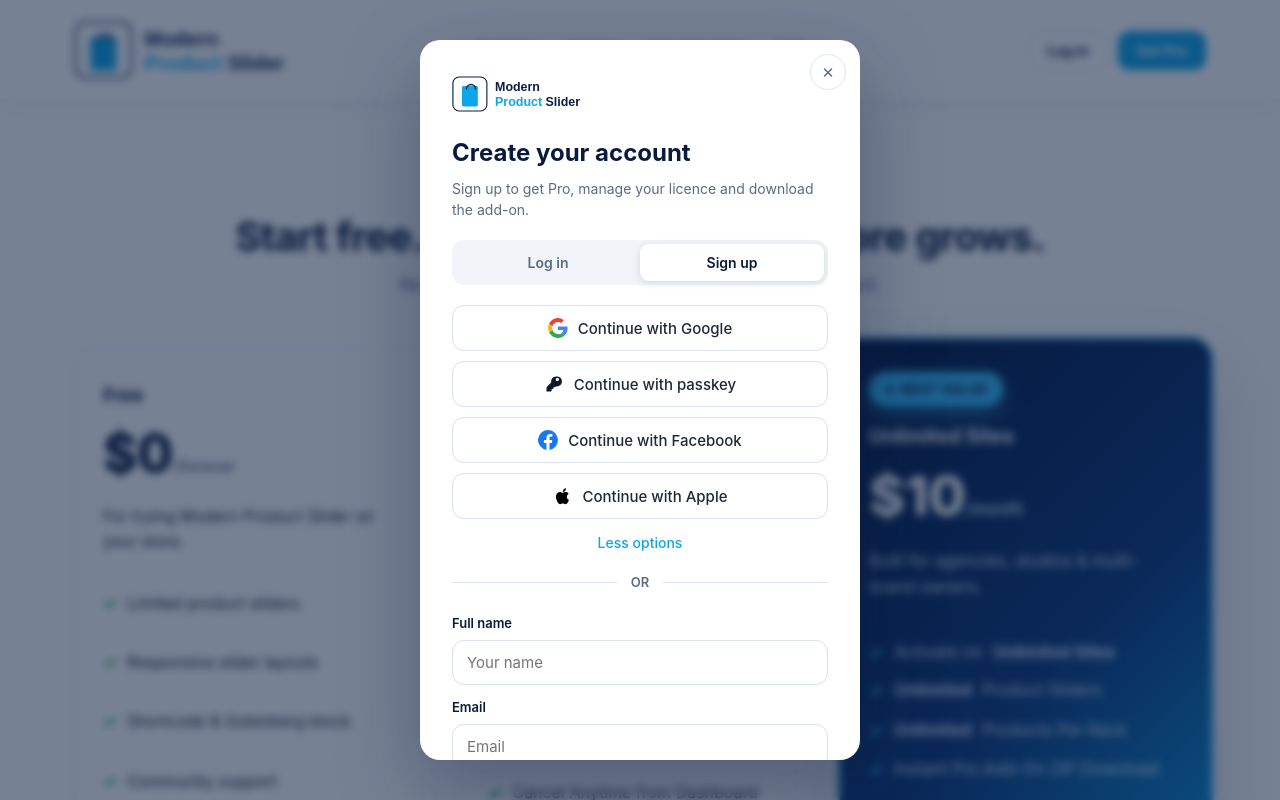
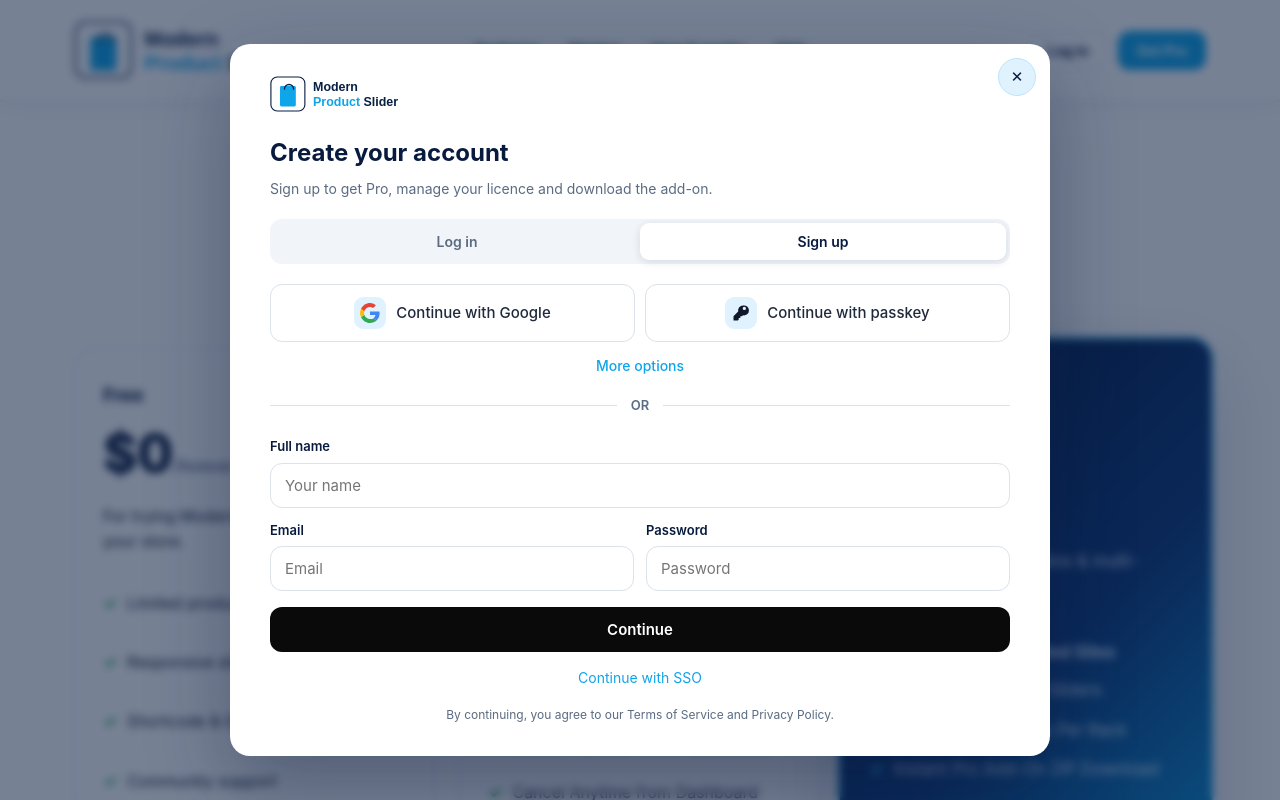
Before and after one commit to chabubakar78690-ctrl/Modern-Product-Slider, a Next.js app: page / in a window 1280 px wide. Both pictures are taken after a click on the button "Get Pro". Shown: the top 800 px of the page. Built offline with nearby package versions, Linux system fonts and the light colour scheme.

Commit message:
Wider auth popup (820px), 2-column social buttons and email/password, default less options, fixed close button with accent background and navy icon, accent icon chips

```diff
--- a/src/app/globals.css
+++ b/src/app/globals.css
@@ -236,7 +236,9 @@ footer .brand img{height:48px}
   .t-card{flex:0 0 85%;scroll-snap-align:center}
   .t-track>:nth-child(n+4){display:none}
   .t-swipe-hint{display:block;text-align:center;color:var(--muted);font-size:13px;margin-top:2px}
-  .auth-modal{padding:28px 22px 24px}
+  .auth-modal{padding:24px 20px 4px;max-width:calc(100vw - 32px)}
+  .auth-social{grid-template-columns:1fr}
+  .auth-row{grid-template-columns:1fr}
 }
 
 /* Auth popup */
@@ -244,20 +246,23 @@ button.btn{font-family:inherit;cursor:pointer}
 .t-swipe-hint{display:none}
 .auth-overlay{position:fixed;inset:0;background:rgba(8,26,61,.55);backdrop-filter:blur(4px);display:flex;align-items:center;justify-content:center;padding:16px;z-index:100;animation:authIn .25s ease}
 @keyframes authIn{from{opacity:0}to{opacity:1}}
-.auth-modal{position:relative;width:100%;max-width:440px;max-height:90vh;overflow-y:auto;background:#fff;border-radius:20px;padding:32px 32px 28px;box-shadow:0 30px 80px rgba(8,26,61,.35);animation:authPop .3s cubic-bezier(.2,.9,.3,1.15)}
+.auth-modal{position:relative;width:100%;max-width:820px;max-height:90vh;background:#fff;border-radius:20px;padding:28px 40px 8px;box-shadow:0 30px 80px rgba(8,26,61,.35);animation:authPop .3s cubic-bezier(.2,.9,.3,1.15)}
+.auth-body{max-height:calc(90vh - 40px);overflow-y:auto;padding-bottom:24px;scrollbar-width:thin}
 @keyframes authPop{from{opacity:0;transform:translateY(14px) scale(.97)}to{opacity:1;transform:none}}
-.auth-close{position:absolute;top:14px;right:14px;width:36px;height:36px;border-radius:50%;border:1px solid var(--line);background:#fff;font-size:15px;cursor:pointer;color:var(--muted);line-height:1}
-.auth-close:hover{background:#f1f5f9;color:var(--navy)}
+.auth-close{position:absolute;top:14px;right:14px;width:38px;height:38px;border-radius:50%;border:1px solid #bae6fd;background:#e0f2fe;font-size:15px;cursor:pointer;color:var(--navy);line-height:1;z-index:5}
+.auth-close:hover{background:var(--blue);border-color:var(--blue);color:#fff}
 .auth-logo img{height:44px}
 .auth-modal h3{margin:18px 0 6px;font-size:24px;color:var(--navy)}
 .auth-sub{color:var(--muted);font-size:14px;margin:0 0 20px;line-height:1.5}
 .auth-tabs{display:grid;grid-template-columns:1fr 1fr;background:#f1f5f9;border-radius:12px;padding:4px;margin-bottom:20px}
 .auth-tabs button{border:0;background:transparent;padding:10px;border-radius:9px;font-weight:600;font-size:14px;cursor:pointer;color:var(--muted);font-family:inherit}
 .auth-tabs button.active{background:#fff;color:var(--navy);box-shadow:0 2px 8px rgba(8,26,61,.12)}
-.auth-social{display:grid;gap:10px}
+.auth-social{display:grid;grid-template-columns:1fr 1fr;gap:10px}
+.auth-ico{display:inline-flex;align-items:center;justify-content:center;width:32px;height:32px;border-radius:9px;background:#e0f2fe;flex-shrink:0}
+.auth-ico svg{width:20px;height:20px}
+.auth-row{display:grid;grid-template-columns:1fr 1fr;gap:12px}
 .auth-social button{display:flex;align-items:center;justify-content:center;gap:10px;width:100%;padding:12px 16px;border:1.5px solid #dbe2ea;border-radius:12px;background:#fff;font-size:15px;font-weight:500;color:#1e293b;cursor:pointer;font-family:inherit;transition:.2s}
 .auth-social button:hover{border-color:var(--navy);box-shadow:0 4px 14px rgba(8,26,61,.1)}
-.auth-social svg{width:20px;height:20px;flex-shrink:0}
 .auth-more{display:block;margin:14px auto 0;border:0;background:none;color:var(--blue);font-size:14px;cursor:pointer;font-weight:500;font-family:inherit}
 .auth-or{display:flex;align-items:center;gap:14px;margin:20px 0;color:var(--muted);font-size:13px;font-weight:600}
 .auth-or::before,.auth-or::after{content:'';flex:1;height:1px;background:#dbe2ea}
--- a/src/app/page.jsx
+++ b/src/app/page.jsx
@@ -89,10 +89,10 @@ const SOCIALS = [
 ];
 
 function AuthModal({ mode, onClose, onSwitch }) {
-  const [showAll, setShowAll] = useState(true);
+  const [showAll, setShowAll] = useState(false);
   const [attempted, setAttempted] = useState(false);
   const isLogin = mode === 'login';
-  const visibleSocials = showAll ? SOCIALS : SOCIALS.slice(0, 1);
+  const visibleSocials = showAll ? SOCIALS : SOCIALS.slice(0, 2);
 
   useEffect(() => {
     const onKey = (e) => { if (e.key === 'Escape') onClose(); };
@@ -105,6 +105,7 @@ function AuthModal({ mode, onClose, onSwitch }) {
     <div className="auth-overlay" onClick={onClose}>
       <div className="auth-modal" role="dialog" aria-modal="true" aria-label={isLogin ? 'Log in' : 'Sign up'} onClick={(e) => e.stopPropagation()}>
         <button className="auth-close" onClick={onClose} aria-label="Close">✕</button>
+        <div className="auth-body">
         <div className="auth-logo"><img src="/logo.svg" alt="Modern Product Slider" /></div>
         <h3>{isLogin ? 'Welcome back' : 'Create your account'}</h3>
         <p className="auth-sub">{isLogin ? 'Log in to manage your Pro licence and downloads.' : 'Sign up to get Pro, manage your licence and download the add-on.'}</p>
@@ -114,7 +115,7 @@ function AuthModal({ mode, onClose, onSwitch }) {
         </div>
         <div className="auth-social">
           {visibleSocials.map((s) => (
-            <button key={s.id} type="button" onClick={() => setAttempted(true)}>{s.icon}{s.label}</button>
+            <button key={s.id} type="button" onClick={() => setAttempted(true)}><span className="auth-ico">{s.icon}</span>{s.label}</button>
           ))}
         </div>
         <button className="auth-more" type="button" onClick={() => setShowAll(!showAll)}>{showAll ? 'Less options' : 'More options'}</button>
@@ -123,8 +124,10 @@ function AuthModal({ mode, onClose, onSwitch }) {
           {!isLogin && (
             <div className="auth-field"><label htmlFor="auth-name">Full name</label><input id="auth-name" type="text" placeholder="Your name" autoComplete="name" /></div>
           )}
-          <div className="auth-field"><label htmlFor="auth-email">Email</label><input id="auth-email" type="email" placeholder="Email" autoComplete="email" required /></div>
-          <div className="auth-field"><label htmlFor="auth-password">Password</label><input id="auth-password" type="password" placeholder="Password" autoComplete={isLogin ? 'current-password' : 'new-password'} required minLength={6} /></div>
+          <div className="auth-row">
+            <div className="auth-field"><label htmlFor="auth-email">Email</label><input id="auth-email" type="email" placeholder="Email" autoComplete="email" required /></div>
+            <div className="auth-field"><label htmlFor="auth-password">Password</label><input id="auth-password" type="password" placeholder="Password" autoComplete={isLogin ? 'current-password' : 'new-password'} required minLength={6} /></div>
+          </div>
           <button className="auth-submit" type="submit">Continue</button>
         </form>
         <button className="auth-sso" type="button" onClick={() => setAttempted(true)}>Continue with SSO</button>
@@ -132,6 +135,7 @@ function AuthModal({ mode, onClose, onSwitch }) {
           <p className="auth-note">Account sign-in is not connected yet — this is the front-end of the popup. Connecting Google, Apple, Facebook and email sign-in is the next step.</p>
         )}
         <p className="auth-terms">By continuing, you agree to our Terms of Service and Privacy Policy.</p>
+        </div>
       </div>
     </div>
   );
```
